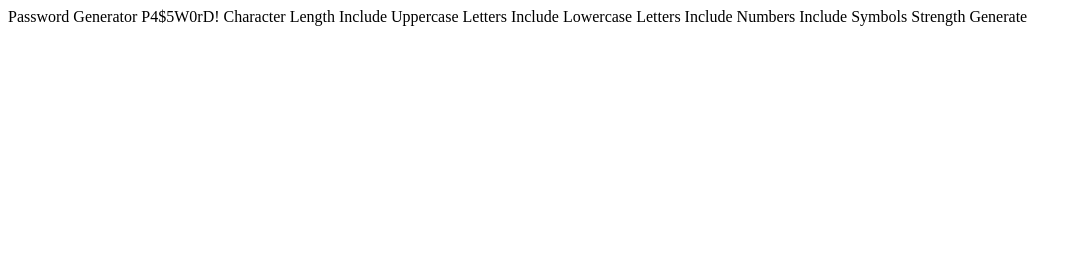
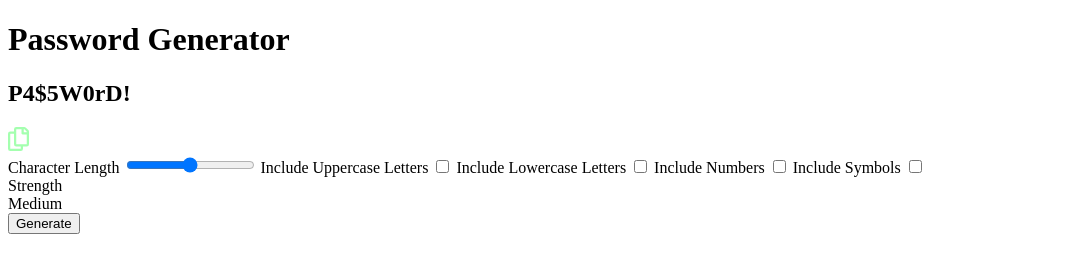
Before and after one commit to RogelioCamargo/password-generator, a plain HTML site: page index.html in a window 1280 px wide. Shown: the whole page, without its empty margins (0-1082 px from the left). Drawn offline with Linux system fonts and the light colour scheme.

Commit message:
Write basic html markup

```diff
--- a/index.html
+++ b/index.html
@@ -1,29 +1,82 @@
 <!DOCTYPE html>
 <html lang="en">
   <head>
-  <meta charset="UTF-8">
-  <meta name="viewport" content="width=device-width, initial-scale=1.0">
+    <meta charset="UTF-8" />
+    <meta name="viewport" content="width=device-width, initial-scale=1.0" />
 
-  <link rel="icon" type="image/png" sizes="32x32" href="./assets/images/favicon-32x32.png">
+    <link
+      rel="icon"
+      type="image/png"
+      sizes="32x32"
+      href="./assets/images/favicon-32x32.png"
+    />
 
     <title>Frontend Mentor | Password generator app</title>
   </head>
   <body>
+    <main>
+      <h1>Password Generator</h1>
 
-  Password Generator
+      <div class="password-generated">
+        <h2>P4$5W0rD!</h2>
+        <img src="./assets/images/icon-copy.svg" alt="copy password icon" />
+      </div>
 
-  P4$5W0rD!
-
+      <form>
+        <label>
           Character Length
-
+          <input type="range" id="characterLength" name="characterLength" />
+        </label>
+        <label>
           Include Uppercase Letters
+          <input
+            type="checkbox"
+            name="hasUppercaseLetters"
+            id="hasUppercaseLetters"
+          />
+          <span class="checkmark"></span>
+        </label>
+        <label>
           Include Lowercase Letters
+          <input
+            type="checkbox"
+            name="hasLowercaseLetters"
+            id="hasLowercaseLetters"
+          />
+          <span class="checkmark"></span>
+        </label>
+        <label>
           Include Numbers
+          <input
+            type="checkbox"
+            name="hasLowercaseLetters"
+            id="hasLowercaseLetters"
+          />
+          <span class="checkmark"></span>
+        </label>
+        <label>
           Include Symbols
-
-  Strength
-
-  Generate
-
+          <input
+            type="checkbox"
+            name="hasLowercaseLetters"
+            id="hasLowercaseLetters"
+          />
+          <span class="checkmark"></span>
+        </label>
+        <div>
+          <div>Strength</div>
+          <div>
+            <div>Medium</div>
+            <div class="bars">
+              <div class="bar"></div>
+              <div class="bar"></div>
+              <div class="bar"></div>
+              <div class="bar"></div>
+            </div>
+          </div>
+        </div>
+        <button type="submit">Generate</button>
+      </form>
+    </main>
   </body>
 </html>
```
Lines whose indentation alone changed are shown as unchanged.
